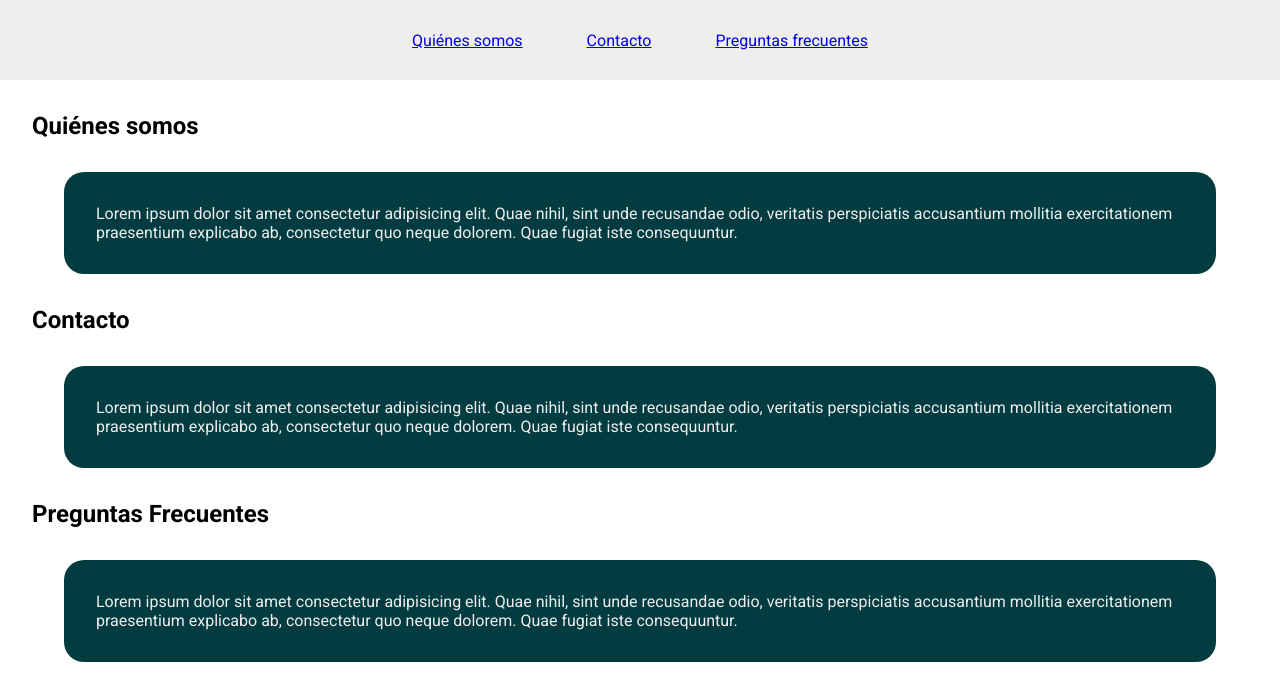
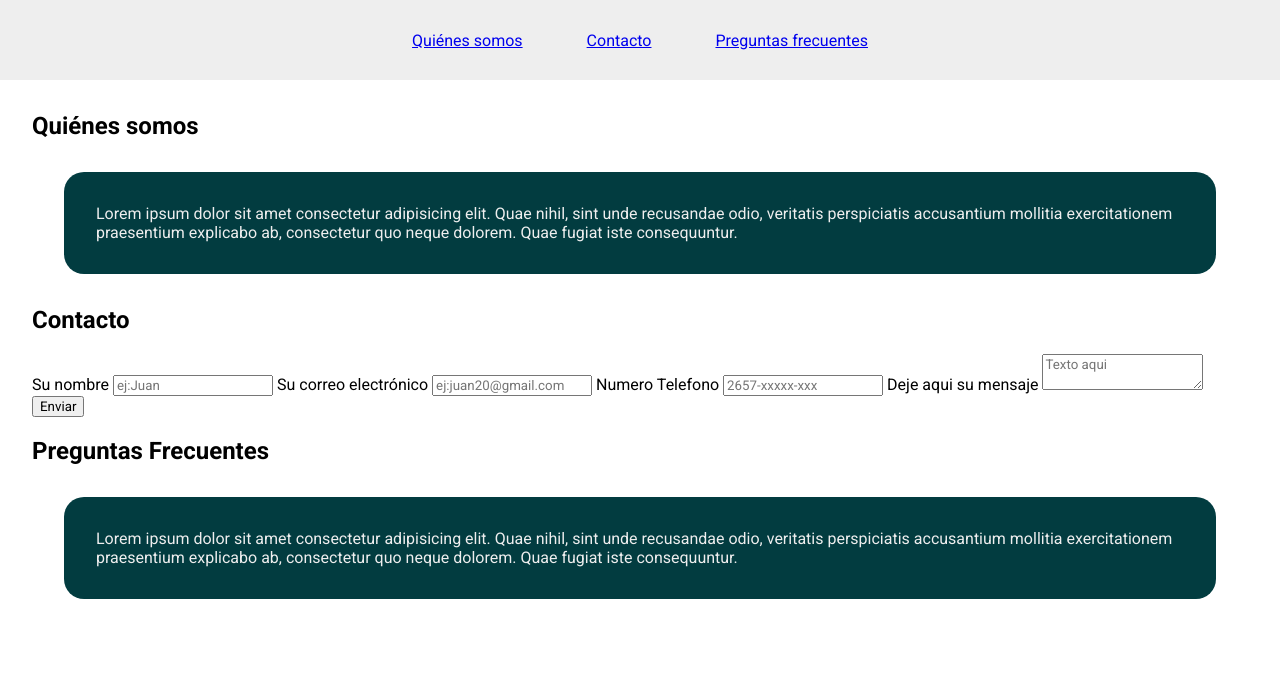
Before and after one commit to clubProgramacionUNViMe/cpu-web-vanilla, a plain HTML site: page index.html in a window 1280 px wide. Drawn offline with Linux system fonts and the light colour scheme.

Commit message:
agrega form de contacto

```diff
--- a/index.html
+++ b/index.html
@@ -29,10 +29,29 @@
       accusantium mollitia exercitationem praesentium explicabo ab,
       consectetur quo neque dolorem. Quae fugiat iste consequuntur.</p>
     <h2 id="contacto">Contacto</h2>
-    <p>Lorem ipsum dolor sit amet consectetur adipisicing elit.
-      Quae nihil, sint unde recusandae odio, veritatis perspiciatis
-      accusantium mollitia exercitationem praesentium explicabo ab,
-      consectetur quo neque dolorem. Quae fugiat iste consequuntur.</p>
+    <form method="get" action="index.html">
+      <label>Su nombre
+        <input required type="text" name="nombre" placeholder="ej:Juan"/>
+      </label>
+      <label>Su correo electrónico
+        <input required type="email" name="correo" placeholder="ej:juan20@gmail.com" autocomplete="email"/>
+      </label>
+      <label>Numero Telefono
+        <input required type="number" name="numero-celular" placeholder="2657-xxxxx-xxx">
+      </label>
+      <label>Deje aqui su mensaje
+        <textarea required name="mensaje" id="" placeholder="Texto aqui"></textarea>
+      </label>
+      <input type="submit" value="Enviar">
+    </form>
+<!--
+Un simple ejemplo de un label con el atributo for
+ <label for="Name">Click me</label>
+<input type="text" id="Name" name="Name" />
+
+ Aun mas simple
+<label>Click me <input type="text" id="Name" name="Name" /></label>
+-->
     <h2 id="preguntas-frecuentes">Preguntas Frecuentes</h2>
     <p>Lorem ipsum dolor sit amet consectetur adipisicing elit.
       Quae nihil, sint unde recusandae odio, veritatis perspiciatis
```
